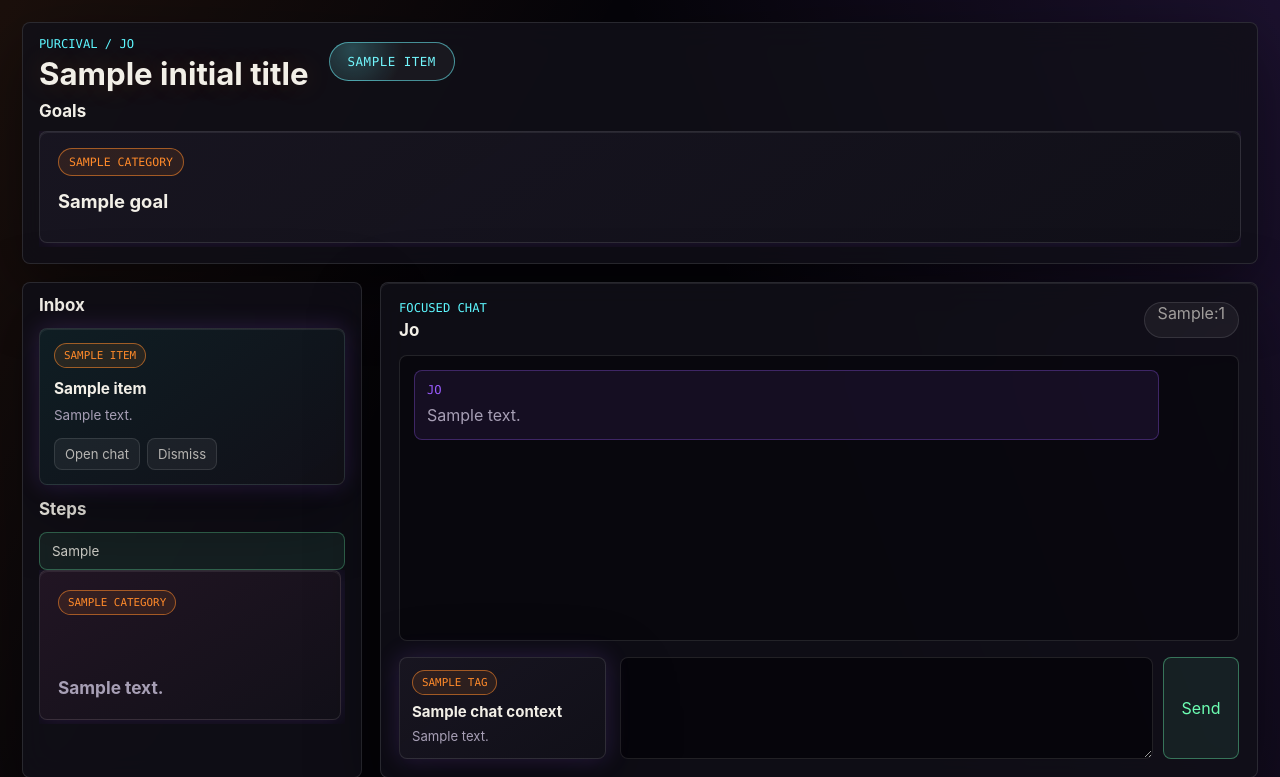
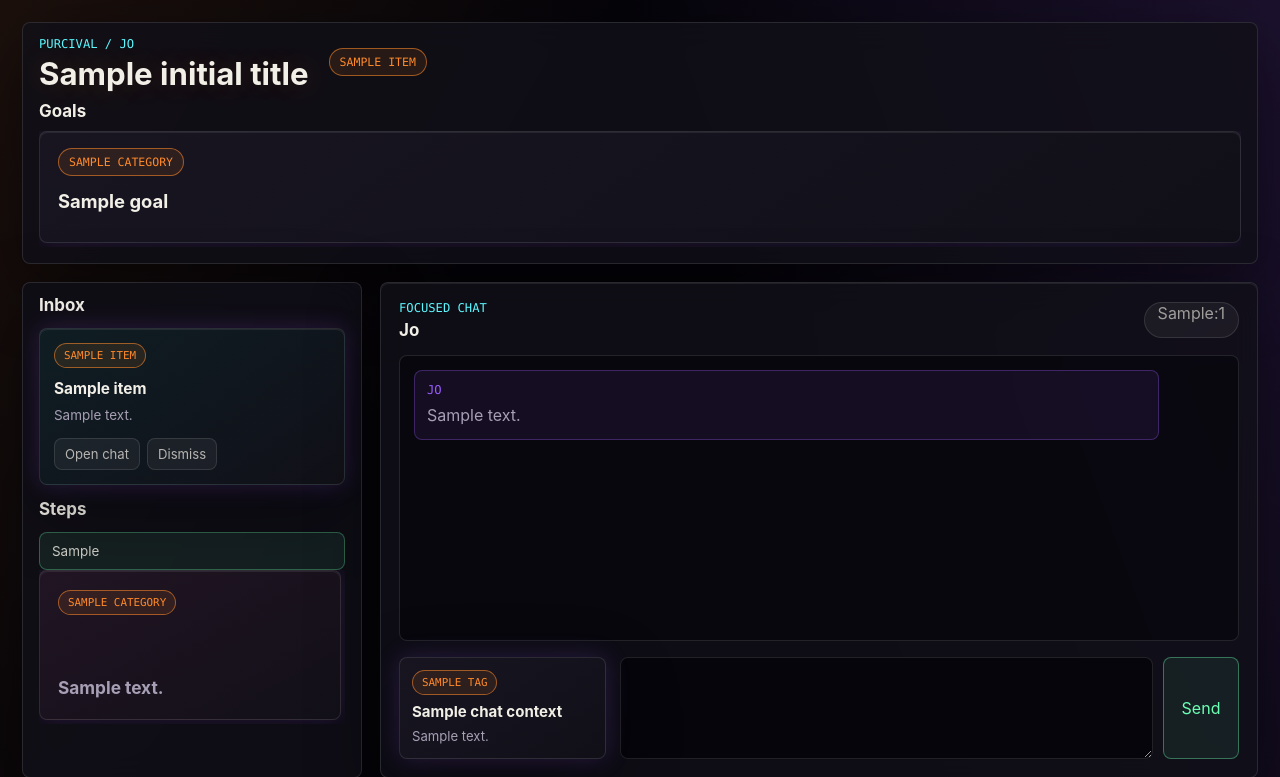
Before and after one commit to ztblick/Purcival, a Python web app: template dashboard/templates/index.html in a window 1280 px wide. Shown: the top 777 px of the page. Run offline with Jinja, Linux system fonts and the light colour scheme; the template is opened without the code that fills it: most values are stand-ins (such as "Sample title", 1, 10 or a date in 2020).

Commit message:
Polish dashboard category filter bubbles

```diff
--- a/dashboard/static/dashboard.css
+++ b/dashboard/static/dashboard.css
@@ -97,31 +97,30 @@ button:disabled {
 
 .category-filter {
   display: flex;
-  gap: 9px;
+  gap: 8px;
   min-width: 0;
   overflow-x: auto;
-  padding: 4px 2px 8px;
-  scrollbar-color: rgba(93, 247, 255, 0.42) rgba(255, 255, 255, 0.08);
+  padding: 3px 2px 7px;
+  scrollbar-color: rgba(255, 138, 42, 0.48) rgba(255, 255, 255, 0.08);
 }
 
 .category-bubble {
   display: inline-flex;
   flex: 0 0 auto;
   align-items: center;
-  min-height: 39px;
-  border: 1px solid color-mix(in srgb, var(--category-accent, var(--cyan)) 48%, var(--line));
+  width: max-content;
+  max-width: 100%;
+  border: 1px solid color-mix(in srgb, var(--category-accent, var(--orange)) 56%, transparent);
   border-radius: 999px;
-  padding: 0 18px;
-  color: color-mix(in srgb, var(--category-accent, var(--cyan)) 86%, var(--text));
-  background:
-    radial-gradient(circle at 18% 18%, color-mix(in srgb, var(--category-accent, var(--cyan)) 22%, transparent), transparent 48%),
-    rgba(255, 255, 255, 0.045);
+  padding: 6px 10px;
+  color: var(--category-accent, var(--orange));
+  background: color-mix(in srgb, var(--category-accent, var(--orange)) 10%, transparent);
   font-family: "Cascadia Mono", Consolas, monospace;
-  font-size: 0.78rem;
-  letter-spacing: 0.04em;
+  font-size: 0.72rem;
+  text-transform: uppercase;
   text-decoration: none;
-  text-transform: uppercase;
   transition:
+    background 160ms ease,
     border-color 160ms ease,
     box-shadow 160ms ease,
     transform 160ms ease;
@@ -130,17 +129,15 @@ button:disabled {
 .category-bubble:hover,
 .category-bubble:focus-visible,
 .category-bubble--active {
-  border-color: color-mix(in srgb, var(--category-accent, var(--cyan)) 80%, var(--line));
-  box-shadow: 0 0 22px color-mix(in srgb, var(--category-accent, var(--cyan)) 28%, transparent);
+  border-color: color-mix(in srgb, var(--category-accent, var(--orange)) 82%, transparent);
+  background: color-mix(in srgb, var(--category-accent, var(--orange)) 16%, transparent);
+  box-shadow: 0 0 18px color-mix(in srgb, var(--category-accent, var(--orange)) 22%, transparent);
   outline: none;
   transform: translateY(-1px);
 }
 
 .category-bubble--active {
-  color: var(--text);
-  background:
-    linear-gradient(135deg, color-mix(in srgb, var(--category-accent, var(--cyan)) 24%, transparent), rgba(255, 255, 255, 0.06)),
-    rgba(255, 255, 255, 0.06);
+  color: color-mix(in srgb, var(--category-accent, var(--orange)) 84%, var(--text));
 }
 
 .session-form {
--- a/dashboard/templates/base.html
+++ b/dashboard/templates/base.html
@@ -5,7 +5,7 @@
     <meta name="viewport" content="width=device-width, initial-scale=1">
     <meta name="csrf-token" content="{{ csrf_token or '' }}">
     <title>{% block title %}Purcival Goals{% endblock %}</title>
-    <link rel="stylesheet" href="{{ url_for('static', path='/dashboard.css') }}">
+    <link rel="stylesheet" href="{{ url_for('static', path='/dashboard.css') }}?v=category-bubbles">
     <script src="{{ url_for('static', path='/dashboard.js') }}" defer></script>
   </head>
   <body>
```
Also changed, not shown: PROGRESS.md (+1 -0 lines).
